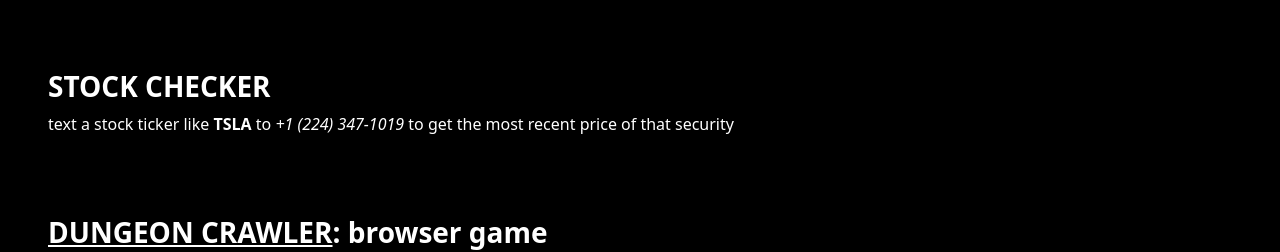
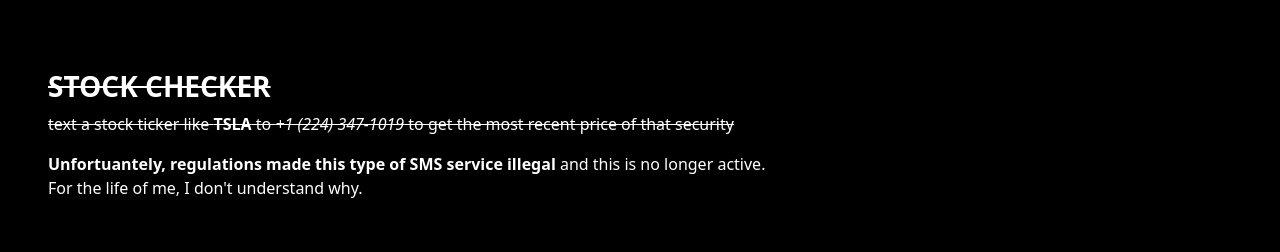
Before and after one commit to DeeterCesler/personal-site, a React (Create React App) app: page /tech in a window 1280 px wide. Shown: the part 829-1081 px from the top of the page. Built offline with nearby package versions, Linux system fonts and the light colour scheme.

Commit message:
strikethrough the now-defunct TCKR service

```diff
--- a/src/Pages/Tech/index.jsx
+++ b/src/Pages/Tech/index.jsx
@@ -26,8 +26,9 @@ const Tech = () => {
                             <a className="link" href="https://www.youtube.com/watch?v=d8TRcZklX_Q">Learn about Kaprekar's constant</a> or just <a className="link" href="https://crates.io/crates/kaprekar">use the crate</a> with <code>cargo add kaprekar</code> in your Rust project.</p>
                     </div>
                     <div className="item">
-                        <h3>STOCK CHECKER</h3>
-                        <p>text a stock ticker like <b>TSLA</b> to <i>+1 (224) 347-1019</i> to get the most recent price of that security</p>
+                        <h3 style={{"text-decoration": "line-through"}}>STOCK CHECKER</h3>
+                        <p style={{"text-decoration": "line-through"}}>text a stock ticker like <b>TSLA</b> to <i>+1 (224) 347-1019</i> to get the most recent price of that security</p>
+                        <p><strong>Unfortuantely, regulations made this type of SMS service illegal</strong> and this is no longer active.<br/>For the life of me, I don't understand why.</p>
                     </div>
                     <div className="item">
                         <h3><a className="link" href="http://dungeon-crawler.freeoda.com/">DUNGEON CRAWLER</a>: browser game</h3>
```
Also changed, not shown: 1 other file (tests, documents, lock files or other folders).
